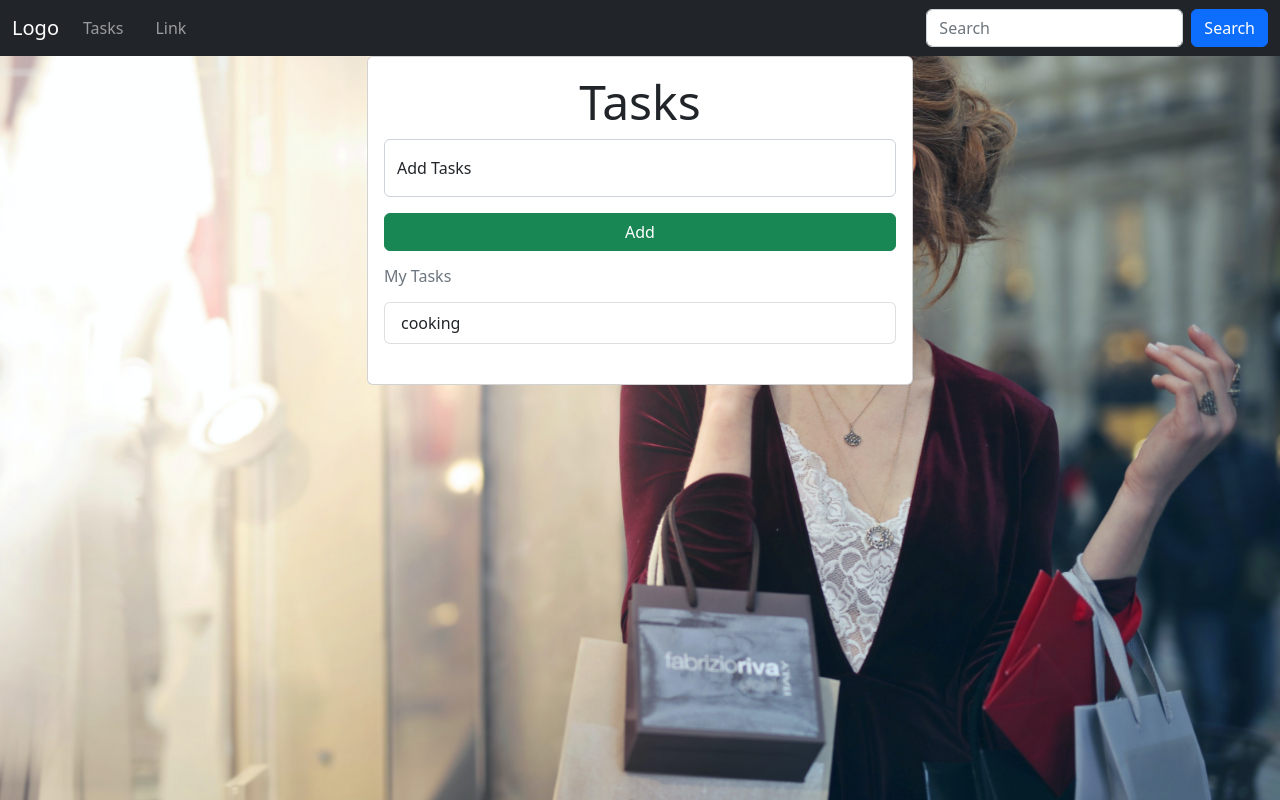
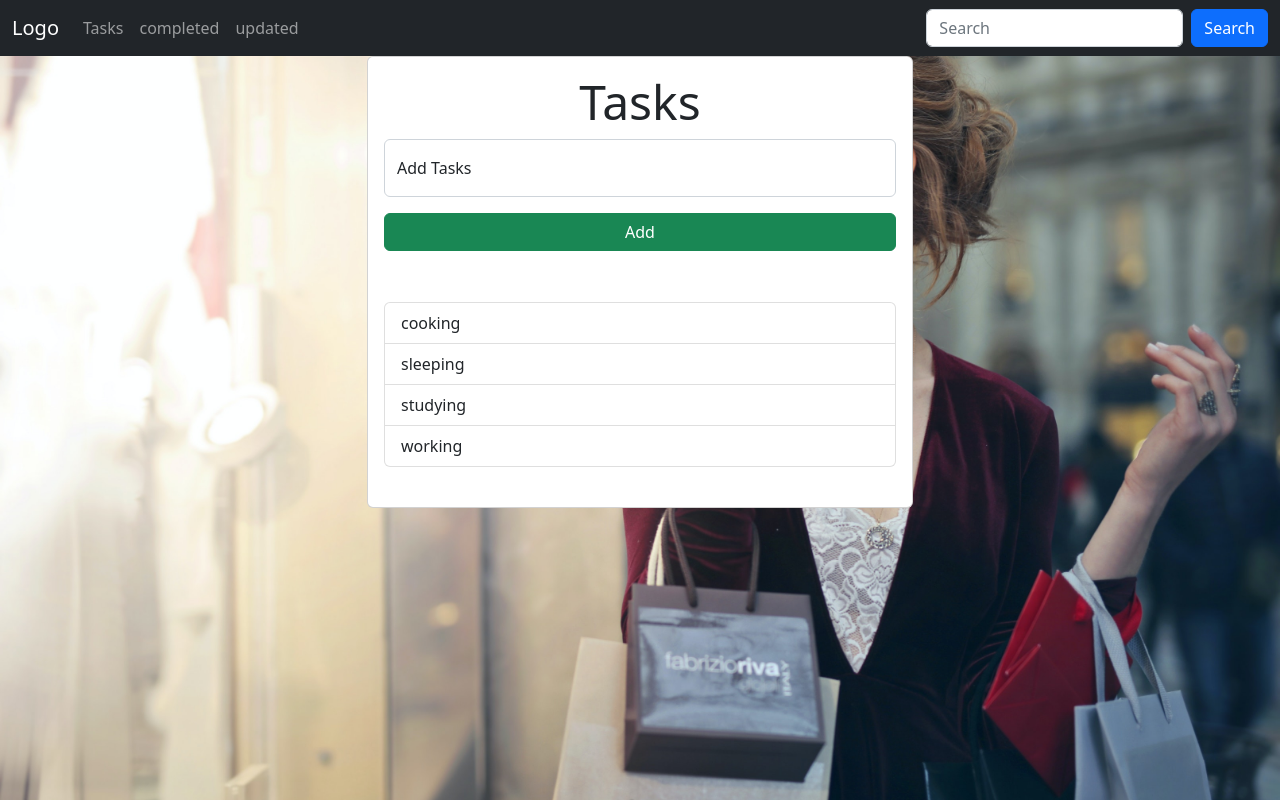
Before and after one commit to wealthdrones/my-folio, a plain HTML site: page index.html in a window 1280 px wide. Drawn offline with nearby package versions, Linux system fonts and the light colour scheme.

Commit message:
task app

```diff
--- a/assets/css/style.css
+++ b/assets/css/style.css
@@ -2,7 +2,8 @@ body{
     background: url(/assets/img/working\ girl.jpg);
     background-repeat: no-repeat;
     background-size: cover;
-    filter:none;
+    filter: none;
+    opacity: 5;
 
 }
 
@@ -11,5 +12,13 @@ img{
 }
 
 .navbar{
-    background-color: ;
+    z-index: 100;
+    position: sticky;
 }
+.navbar .
+
+.card{
+    background: #926868;
+    color: #e01313e4;
+
+}
--- a/index.html
+++ b/index.html
@@ -27,10 +27,10 @@
                 <a class="nav-link" href="javascript:void(0)">Tasks</a>
               </li>
               <li class="nav-item">
-                <a class="nav-link" href="javascript:void(0)"></a>
+                <a class="nav-link" href="javascript:void(0)">completed</a>
               </li>
               <li class="nav-item">
-                <a class="nav-link" href="javascript:void(0)">Link</a>
+                <a class="nav-link" href="javascript:void(0)">updated</a>
               </li>
             </ul>
             <form class="d-flex">
@@ -56,14 +56,26 @@
                                   <button class="btn btn-success" type="submit">Add</button>
                               </div>
                           </form>
-                          <div class="text-muted h6">My Tasks</div>
+                          <div class="text-white h6">My Tasks</div>
                           <ul class="list-group my-3">
                               <li class="list-group-item">
                                   cooking
                                   <a href="" class="text-end"><i class="bi bi-trash text-danger"></i></a>
                               </li>
+                              <li class="list-group-item">
+                                sleeping
+                                <a href="" class="text-end"><i class="bi bi-pencil text-info"></i></a>
+                              </li>
+                              <li class="list-group-item">
+                                  studying
+                                  <a href="" class="text-end"><i class="bi bi-trash"></i></a>
+                              </li>
+                              <li class="list-group-item">
+                                  working
+                                  <a href="" class="text-end"><i class="bi bi">
+                                  </i></a>
+                              </li>
                           </ul>
-                          <ul class=""></ul>
                       </div>
                   </div>
               </div>
```
